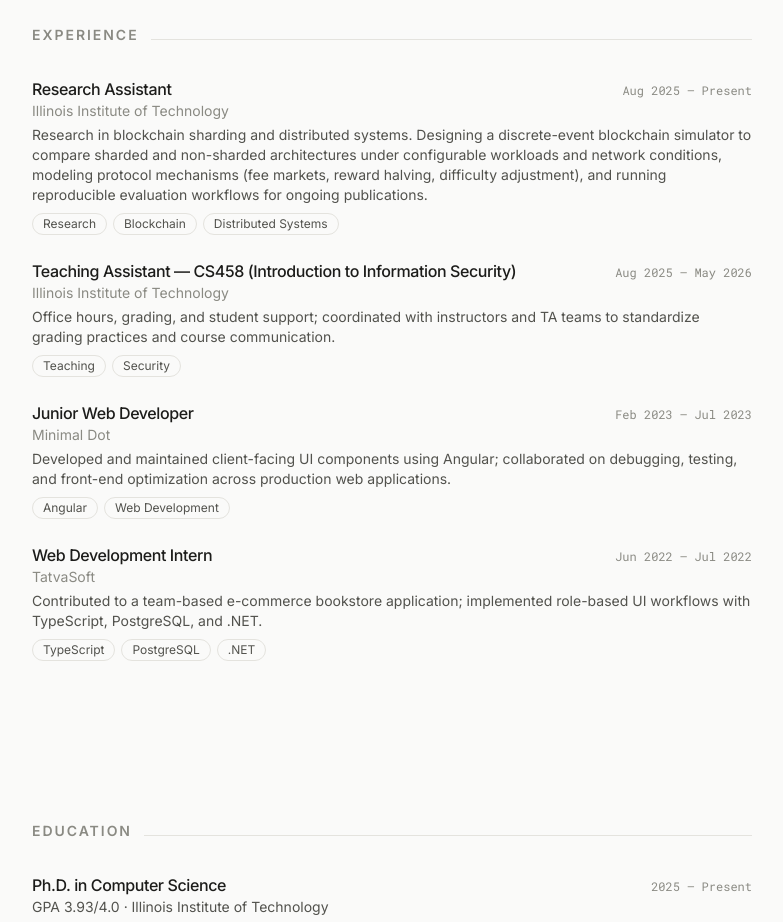
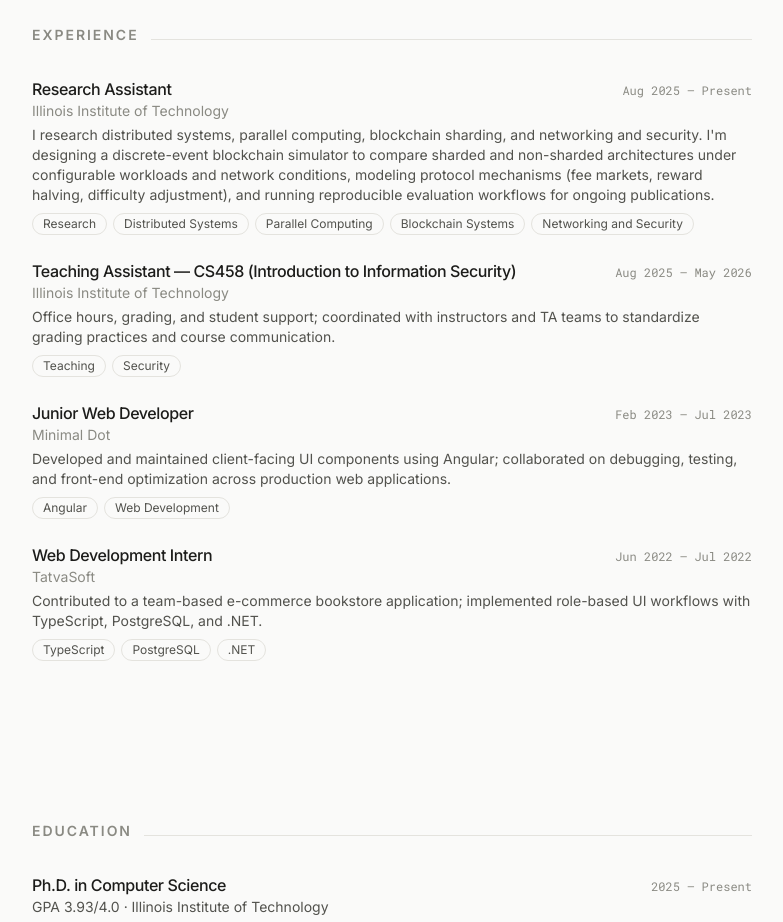
Before and after one commit to OmGandhi091611/New-Apple-Style-portfolio, a React (Vite) app: page / in a window 1280 px wide. Shown: the part 2380-3302 px from the top of the page, without its empty margins (248-1031 px from the left). Built offline with nearby package versions, Linux system fonts and the light colour scheme.

Commit message:
small bug fixes

```diff
--- a/src/constants/index.js
+++ b/src/constants/index.js
@@ -74,8 +74,8 @@ export const EXPERIENCE = [
     org: "Illinois Institute of Technology",
     period: "Aug 2025 – Present",
     description:
-      "Research in blockchain sharding and distributed systems. Designing a discrete-event blockchain simulator to compare sharded and non-sharded architectures under configurable workloads and network conditions, modeling protocol mechanisms (fee markets, reward halving, difficulty adjustment), and running reproducible evaluation workflows for ongoing publications.",
-    tags: ["Research", "Blockchain", "Distributed Systems"],
+      "I research distributed systems, parallel computing, blockchain sharding, and networking and security. I'm designing a discrete-event blockchain simulator to compare sharded and non-sharded architectures under configurable workloads and network conditions, modeling protocol mechanisms (fee markets, reward halving, difficulty adjustment), and running reproducible evaluation workflows for ongoing publications.",
+    tags: ["Research", "Distributed Systems", "Parallel Computing", "Blockchain Systems", "Networking and Security"],
   },
   {
     id: "ta",
```
